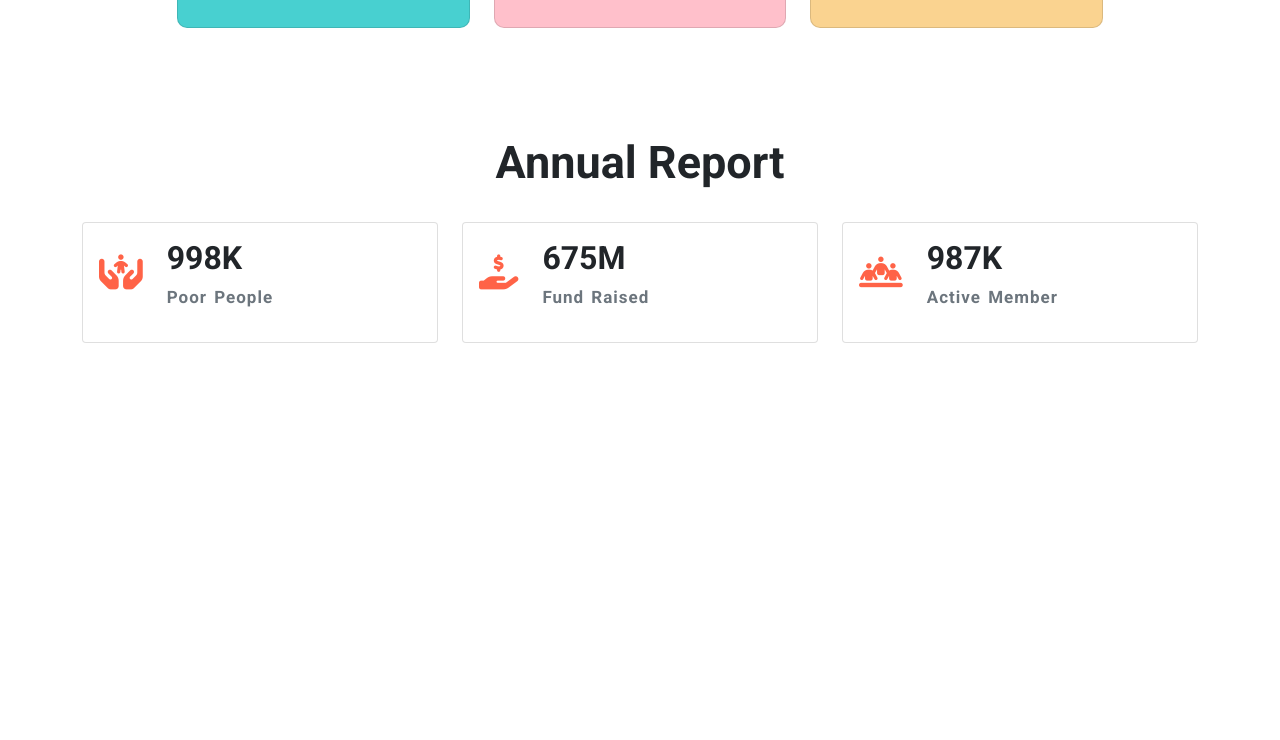
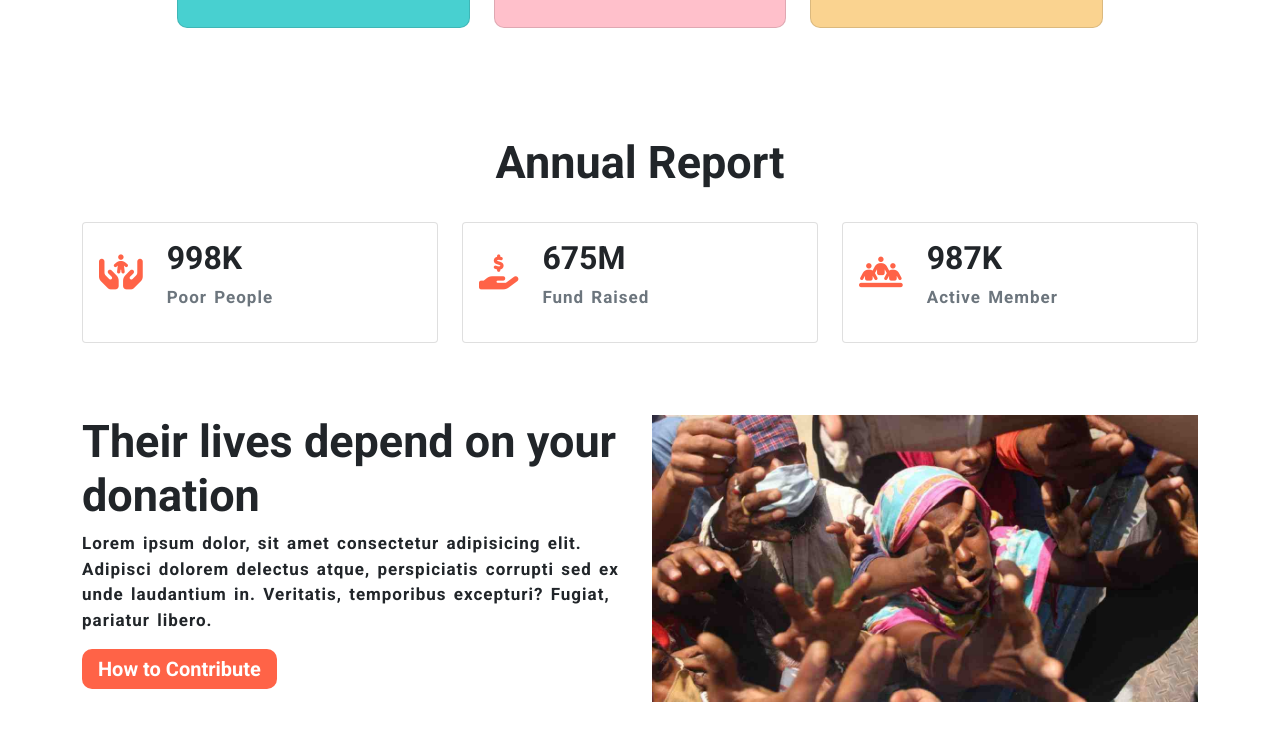
Before and after one commit to marufurs4294/Donate-Todays, a plain HTML site: page index.html in a window 1280 px wide. Shown: the part 1387-2127 px from the top of the page. Before the commit the page ends 1754 px from the top, so only its background shows below. Drawn offline with nearby package versions, Linux system fonts and the light colour scheme.

Commit message:
help section added

```diff
--- a/index.html
+++ b/index.html
@@ -169,6 +169,27 @@
       </div>
     </section>
 
+    <!-- Help section -->
+    <section class="help-section donation my-5">
+      <div class="container">
+<div class="row g-4 flex-lg-row flex-sm-column-reverse">
+  <div class="col-lg-6">
+    <div class="donation-content">
+      <h1>Their lives depend on your donation</h1>
+      <p>Lorem ipsum dolor, sit amet consectetur adipisicing elit. Adipisci dolorem delectus atque, perspiciatis corrupti sed ex unde laudantium in. Veritatis, temporibus excepturi? Fugiat, pariatur libero.</p>
+      <a type="button" class="btn btn-tomato" href="">How to Contribute</a>
+    </div>
+  </div>
+  <div class="col-lg-6">
+    <div class="dontaion-image">
+      <img class="img-fluid" src="./images/donation8.jpg" alt="">
+    </div>
+
+  </div>
+</div>
+      </div>
+    </section>
+
     <!-- Bootstrap Bundle with Popper -->
     <script
       src="https://cdn.jsdelivr.net/npm/bootstrap@5.0.2/dist/js/bootstrap.bundle.min.js"
```
